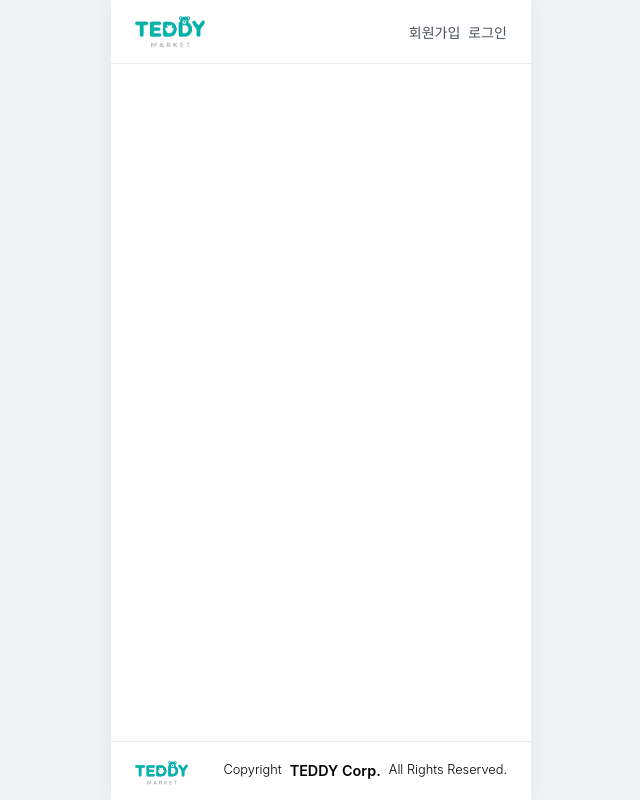
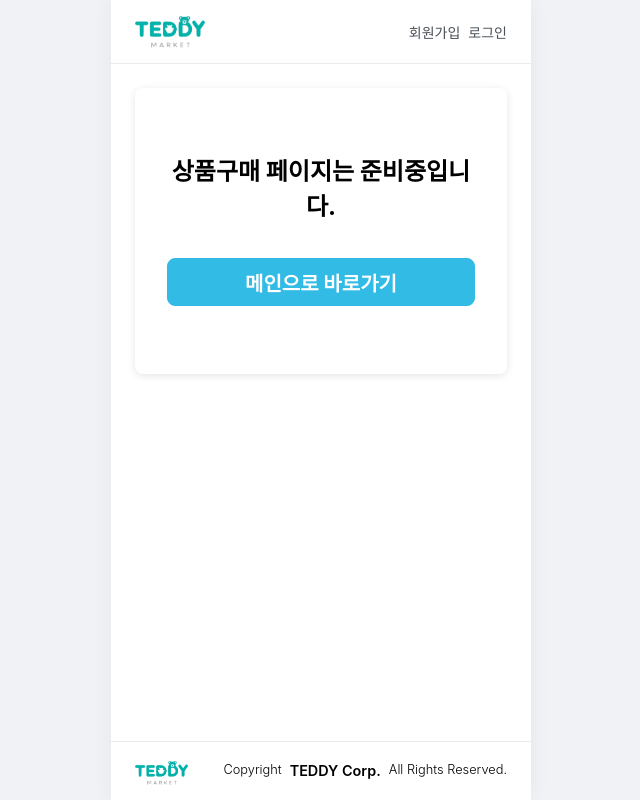
Before and after one commit to anuri01/teddy_market, a React (Vite) app in the folder client/: page /buy/1 in a window 1280 px wide. Shown: the whole page, without its empty margins (319-959 px from the left). Built offline with nearby package versions, Linux system fonts and the light colour scheme; no server answers.

Commit message:
feat: 구매 페이지 추가 및 상품 구매 기능 준비 중 알림 추가

```diff
--- a/client/src/App.jsx
+++ b/client/src/App.jsx
@@ -7,6 +7,7 @@ import LoginPage from './pages/LoginPage';
 import SignupPage from './pages/SignupPage';
 import ProductEditor from './pages/ProductEditor';
 import ProductDetailPage from './pages/ProductDetailPage';
+import BuyPage from './pages/BuyPage';
 // import ProductEditor1 from './pages/ProductEditors1';
 import NaverCallback from './pages/NaverCallback'; // 👈 콜백 페이지 import
 import KakaoCallback from './pages/KakaoCallback'; // 👈 콜백 페이지 import
@@ -40,6 +41,7 @@ function App() {
           {/* 👇 콜백 경로 추가 */}
           <Route path='/write' element={ <ProtectedRoute><ProductEditor /></ProtectedRoute>}></Route>
           <Route path='/edit/:productId' element={ <ProtectedRoute><ProductEditor /></ProtectedRoute>}></Route>
+          <Route path='/buy/:productId' element={<BuyPage />}></Route>
           <Route path='/auth/naver/callback' element={<NaverCallback />} />
           <Route path='/auth/kakao/callback' element={<KakaoCallback />} />
         </Routes>
--- /dev/null
+++ b/client/src/pages/BuyPage.css
@@ -0,0 +1,16 @@
+.buy-page-container {
+  width: 100%;
+
+}
+
+.prepare-message {
+    width: 100%;
+    text-align: center;
+    padding: 3rem 2rem;
+    box-shadow: 0 2px 8px rgba(0,0,0,0.1); /* 선택사항: 카드 느낌 */
+    border-radius: 8px; /* 선택사항: 모서리 둥글게 */
+}
+
+.prepare-message h1{
+    font-size: 1.5rem;
+}
--- /dev/null
+++ b/client/src/pages/BuyPage.jsx
@@ -0,0 +1,20 @@
+import React from "react";
+import { Link } from "react-router-dom";
+import './BuyPage.css';
+
+function BuyPage() {
+
+    return (
+        <div className="buy-page-container">
+        <div className="prepare-message">
+            <h1>상품구매 페이지는 준비중입니다.</h1>
+            <Link to='/'>
+            <p className="button button-primary">메인으로 바로가기</p>
+            </Link>
+
+        </div>
+        </div>
+    )
+};
+
+export default BuyPage;
--- a/client/src/pages/HomePage.css
+++ b/client/src/pages/HomePage.css
@@ -107,7 +107,7 @@
   justify-content: center;
   height: 2.4rem;
   padding: 0 0.5rem;
-  margin: 0 1rem 1rem 1rem;
+  margin: 0 1rem 1rem 3rem;
   border-radius: 8px;
   /* border: 1px solid transparent; */
   font-size: 0.875rem;
--- a/client/src/pages/HomePage.jsx
+++ b/client/src/pages/HomePage.jsx
@@ -3,6 +3,7 @@ import { Link, Navigate} from 'react-router-dom';
 import useUserStore from "../store/userStore";
 import api from "../api/axiosConfig";
 import './HomePage.css';
+import toast from "react-hot-toast";
 
 function HomePage() {
   const [ productList, setProductList ] = useState([]); // 상품목록 기억 상자
@@ -21,6 +22,10 @@ function HomePage() {
   };
     fetchProducts();
   }, []);
+
+  const handleBuy = () => {
+    toast('상품구매 기능은 추후 지원됩니다.');
+  }
 
   // --- 화면 그리기 ---
     return (
@@ -47,11 +52,12 @@ function HomePage() {
                     <p>판매가격: {product.price.toLocaleString()}원</p>
                     </div>
                     </Link>
+                    <button type="submit" onClick={handleBuy} className="buy-action-button button-primary">구매하기</button>
+                    {/* <Link to={`/buy/${product._id}`}>
                     <div className="buy-action-button button-primary">
-                    <Link to={`/buy/${product._id}`}>
-                    <p>구매하기</p>
-                    </Link>
+                    구매하기
                     </div>
+                    </Link> */}
                   </div>))}
               </div>
             </section>
--- a/client/src/pages/ProductEditor.jsx
+++ b/client/src/pages/ProductEditor.jsx
@@ -1,5 +1,5 @@
 import React, { useState, useEffect } from "react";
-import { useNavigate, useParams } from "react-router-dom";
+import { useNavigate, useParams, Link } from "react-router-dom";
 import api from "../api/axiosConfig";
 import toast from "react-hot-toast";
 import TiptapEditor from '../components/TiptapEditor';
@@ -12,7 +12,7 @@ function ProductEditor() {
     const [ content, setContent ] = useState('');
     const [ price, displayPrice, handlePriceChange, setPrice ] = useNumberInput();
     const [ salePrice, displaySalePrice, handleSalePriceChange, setSalePrice ] = useNumberInput();
-    const [ quantity, displayQuantity, handleQuantityChange, setQuantity ] = useNumberInput();
+    const [ quantity, setQuantity ] = useState(1);
     // 표시되는 값에 ,를 넣기 위해 커스텀 훅으로 변경.
     // const [ salePrice, setSalePrice] = useState();
     // const [ quantity, setQuantity ] = useState();
@@ -54,7 +54,7 @@ function ProductEditor() {
             };
             fetchProductData();
         }
-    },[productId, isEditMode, navigate]);
+    },[productId, isEditMode, navigate, setPrice, setSalePrice]);
 
     // 업로드 이미지 파일명 노출
     const handleMainImageChange = (e) => {
@@ -77,7 +77,7 @@ function ProductEditor() {
     // 첨부 파일 선택 시 실행될 함수 (e) 이벤트 객체를 받아.. files의 내용을 배열로 받아 입력.
     const handleAttachmentChange = (e) => { // 파일첨부 후 실행(파일 선택 창에서 파일 선택 후 닫을때 실행)
         const newFiles = Array.from(e.target.files); // Filelist객체로 오므로 배열로 변환
-        if (attachmentFiles.length + newFiles.length > 5) {
+        if (attachmentFiles.length + newFiles.length + existingAttachments.length > 5) {
             toast.error('첨부파일은 5개까지만 가능합니다.');
             return;
         }
@@ -277,7 +277,10 @@ function ProductEditor() {
                     </div>
             </section>
                         <div className="form-actions">
-                          <button type="button" className="button button-secondary button-tertiary">취소</button>
+                          <Link to={`/products/${productId}`} className="button button-secondary">
+                          취소
+                          {/* <button type="button" className="button button-secondary button-tertiary">취소</button> */}
+                          </Link>
                           <button type="submit" className="button button-primary">{ isEditMode ? '수정 완료' : '작성 완료' }</button>
                         </div>
                     {/* </div> */}
```
